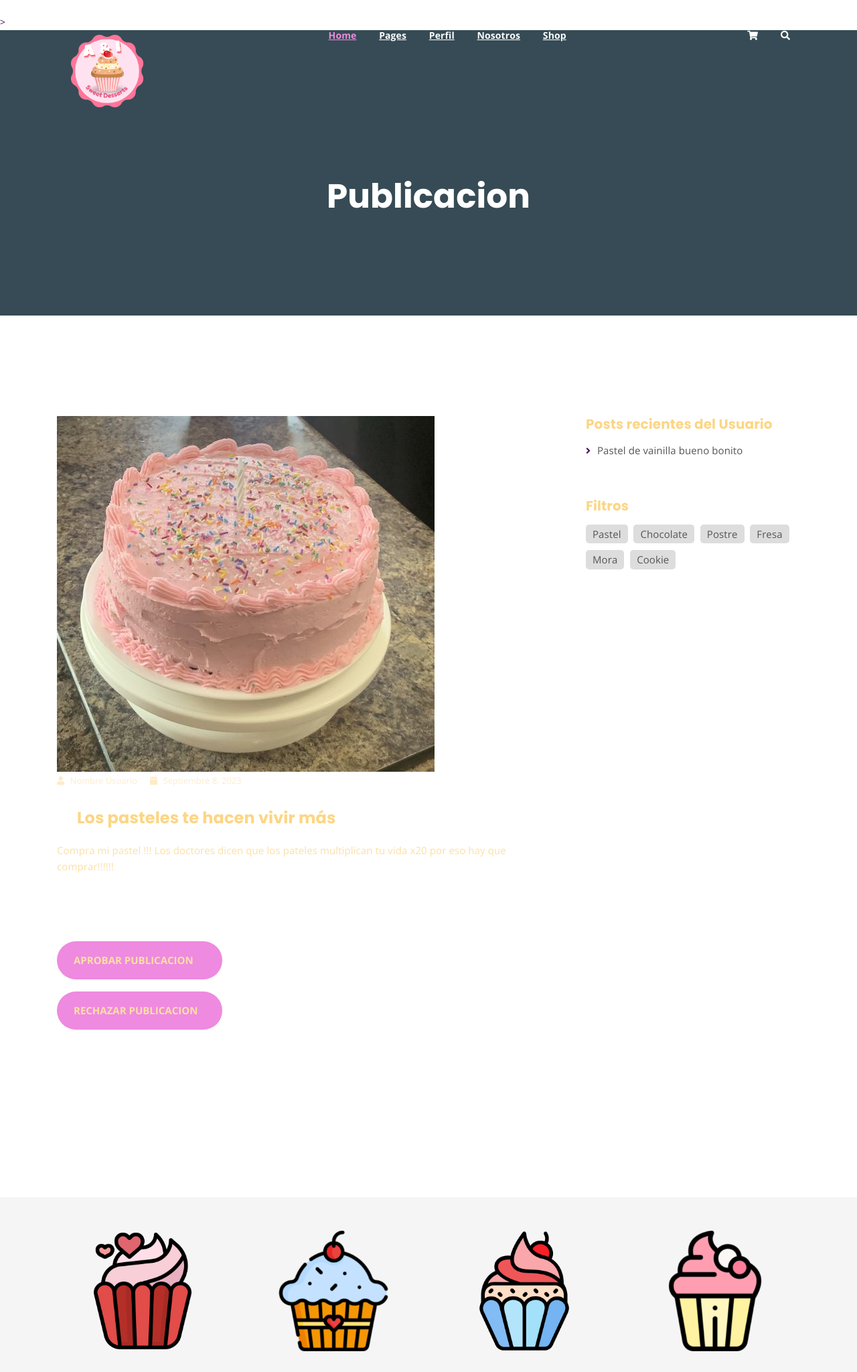
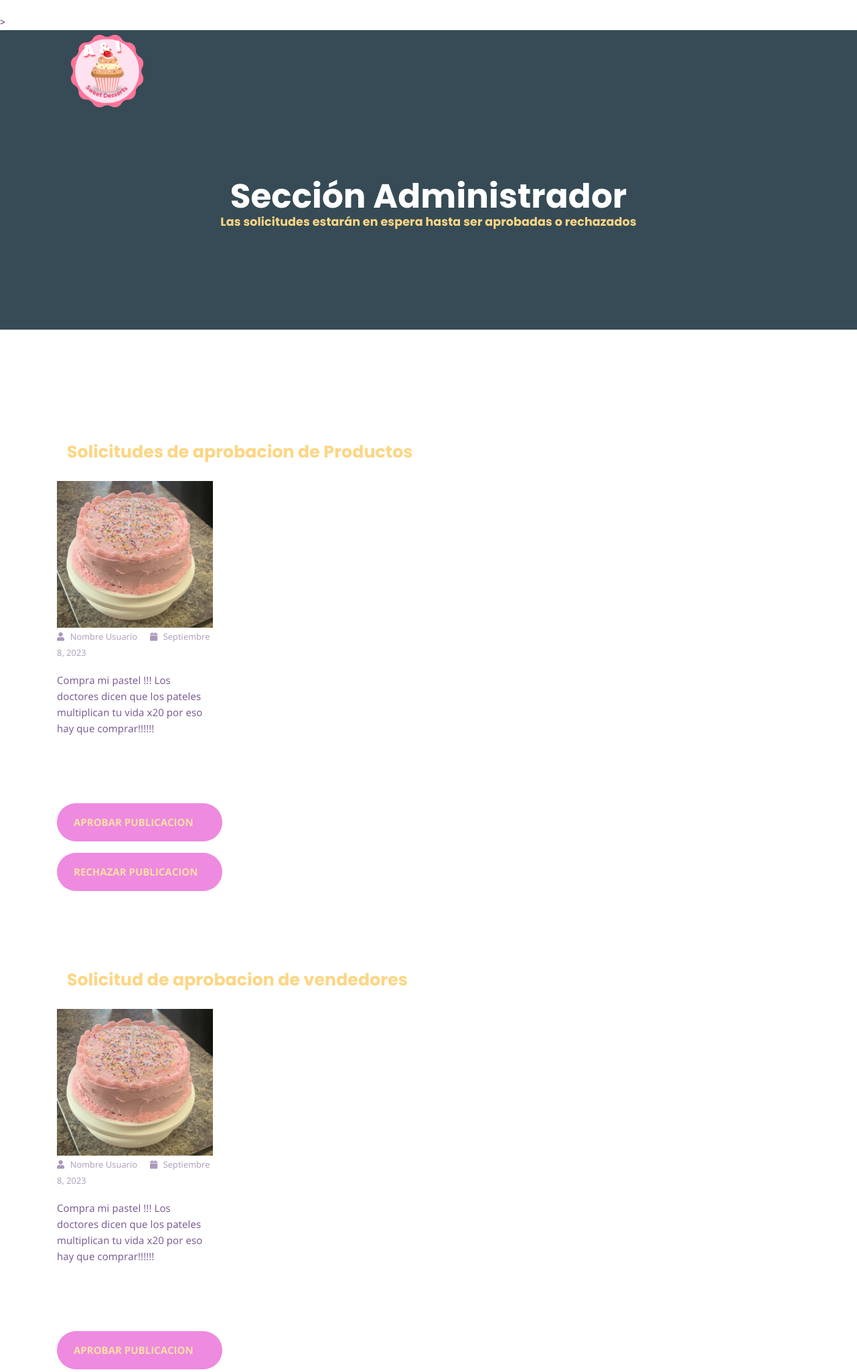
Before and after one commit to Enoch454/webStore, a PHP site: page /views/postadmin.php in a window 1280 px wide. Shown: the top 2048 px of the page at 67% size. Run offline with PHP 8.4, Linux system fonts and the light colour scheme.

Commit message:
vista Admin

```diff
--- a/views/assets/css/main.css
+++ b/views/assets/css/main.css
@@ -1814,7 +1814,7 @@ p.excerpt {
 .single-article-text p {
   font-size: 15px;
   line-height: 1.6;
-  color: #fce0a4;
+  color: #76558d;
 }
 
 .comments-list-wrap {
--- a/views/postadmin.php
+++ b/views/postadmin.php
@@ -7,7 +7,7 @@
 	>
 
 	<!-- title -->
-	<title>publicaciones</title>
+	<title>Admin Home</title>
 
 	<!-- fotito -->
 	<link rel="shortcut icon" type="image/png" href="assets/img/pasteles.png">
@@ -44,6 +44,11 @@
     <!--PreLoader Ends-->
 
 	<!-- header -->
+
+	<!--
+
+
+	-->
 	<div class="top-header-area" id="sticker">
 		<div class="container">
 			<div class="row">
@@ -57,7 +62,7 @@
 						</div>
 						<!-- logo -->
 
-							<!-- menu start -->
+							<!-- menu start
 						<nav class="main-menu">
 							<ul>
 								<li class="current-list-item"><a href="#">Home</a>
@@ -102,7 +107,7 @@
 						</nav>
 						<a class="mobile-show search-bar-icon" href="#"><i class="fas fa-search"></i></a>
 						<div class="mobile-menu"></div>
-						<!-- menu end -->
+						Smenu end -->
 					</div>
 				</div>
 			</div>
@@ -137,7 +142,8 @@
 				<div class="col-lg-8 offset-lg-2 text-center">
 					<div class="breadcrumb-text">
 
-						<h1>Publicacion</h1>
+						<h1>Sección Administrador</h1>
+						<h5>Las solicitudes estarán en espera hasta ser aprobadas o rechazados</h5>
 					</div>
 				</div>
 			</div>
@@ -149,18 +155,47 @@
 	<div class="mt-150 mb-150">
 		<div class="container">
 			<div class="row">
-				<div class="col-lg-8">
+				<div class = "aprobarProductos">
+				<h2>Solicitudes de aprobacion de Productos</h2>
+				<div class="col-lg-4">
 					<div class="single-article-section">
 						<div class="single-article-text">
 							<img src="assets/img/products/pastellll.jpg" alt="">
-
 							<p class="blog-meta">
-
 								<span class="author"><i class="fas fa-user"></i> Nombre Usuario</span>
 								<span class="date"><i class="fas fa-calendar"></i> Septiembre 8, 2023</span>
 							</p>
+							<p>Compra mi pastel !!! Los doctores dicen que los pateles multiplican tu vida x20 por eso hay que comprar!!!!!! </p>
+						</div>
 
-							<h2>Los pasteles te hacen vivir más</h2>
+
+						<div class="comments-list-wrap">
+
+							<div class="comment-list">
+
+								<p><input type="aprobar" value="Aprobar Publicacion"></p>
+
+								<p><input type="rechazar" value="Rechazar Publicacion"></p>
+
+							</div>
+						</div>
+
+
+					</div>
+				</div>
+			</div>
+
+
+			<div class = "aprobarVendedores">
+				<h2>Solicitud de aprobacion de vendedores</h2>
+				<div class="col-lg-4">
+					<div class="single-article-section">
+						<div class="single-article-text">
+							<img src="assets/img/products/pastellll.jpg" alt="">
+							<p class="blog-meta">
+								<span class="author"><i class="fas fa-user"></i> Nombre Usuario</span>
+								<span class="date"><i class="fas fa-calendar"></i> Septiembre 8, 2023</span>
+							</p>
 							<p>Compra mi pastel !!! Los doctores dicen que los pateles multiplican tu vida x20 por eso hay que comprar!!!!!! </p>
 						</div>
 
@@ -178,19 +213,23 @@
 
 					</div>
 				</div>
+			</div>
+
+			<!--
+
 				<div class="col-lg-4">
 					<div class="sidebar-section">
 						<div class="recent-posts">
 							<h4>Posts recientes del Usuario</h4>
 							<ul>
 								<li><a>Pastel de vainilla bueno bonito</a></li>
-							<!--<li><a href="single-news.php">A man's worth has its season, like tomato.</a></li>
+							<<li><a href="single-news.php">A man's worth has its season, like tomato.</a></li>
 								<li><a href="single-news.html">Good thoughts bear good fresh juicy fruit.</a></li>
 								<li><a href="single-news.html">Fall in love with the fresh orange</a></li>
-								<li><a href="single-news.html">Why the berries always look delecious</a></li> -->
+								<li><a href="single-news.html">Why the berries always look delecious</a></li>
 							</ul>
 						</div>
-				<!--		<div class="archive-posts">
+						<div class="archive-posts">
 							<h4>Archive Posts</h4>
 							<ul>
 								<li><a href="single-news.html">JAN 2019 (5)</a></li>
@@ -199,7 +238,8 @@
 								<li><a href="single-news.html">SEP 2019 (4)</a></li>
 								<li><a href="single-news.html">DEC 2019 (3)</a></li>
 							</ul>
-						</div>-->
+						</div>
+
 						<div class="tag-section">
 							<h4>Filtros</h4>
 							<ul>
@@ -213,6 +253,8 @@
 						</div>
 					</div>
 				</div>
+			-->
+
 			</div>
 		</div>
 	</div>
```
Also changed, not shown: 1 other file.
